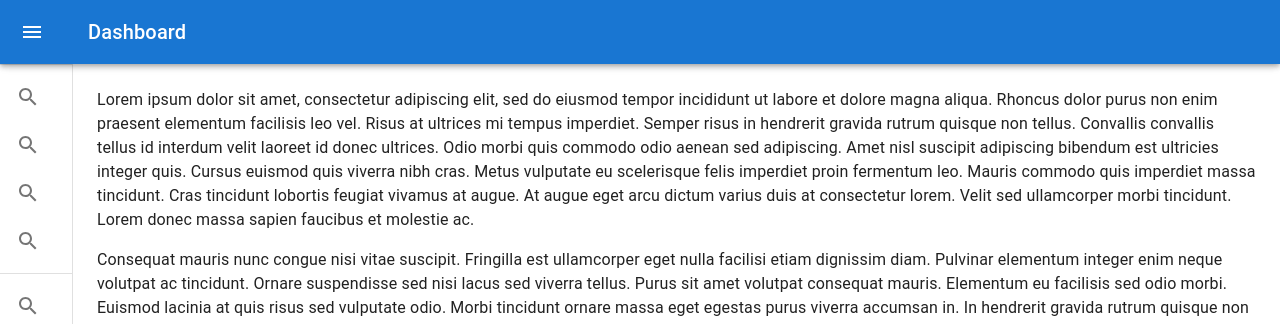
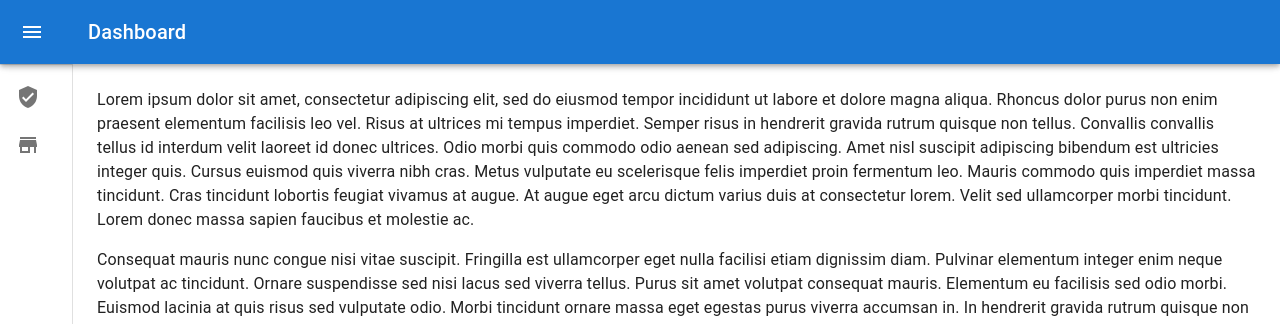
Before and after one commit to Cecelia-1018/Supermama-admin-web-app, a React (Create React App) app in the folder supermama-admin/: page / in a window 1280 px wide. Shown: the top 324 px of the page. Built offline with nearby package versions, Linux system fonts and the light colour scheme.

Commit message:
Update App.js

```diff
--- a/supermama-admin/src/App.js
+++ b/supermama-admin/src/App.js
@@ -14,9 +14,12 @@ import ListItemIcon from '@mui/material/ListItemIcon';
 import ListItemText from '@mui/material/ListItemText';
 
 import MenuIcon from '@material-ui/icons/Menu';
-import SearchIcon from '@material-ui/icons/Search';
 import ChevronRightIcon from '@material-ui/icons/ChevronRight';
 import ChevronLeftIcon from '@material-ui/icons/ChevronLeft';
+import VerifiedUserIcon from '@material-ui/icons/VerifiedUser';
+import StoreIcon from '@material-ui/icons/Store';
+
+
 
 const drawerWidth = 240;
 
@@ -119,24 +122,25 @@ export default function App() {
           </Typography>
         </Toolbar>
       </AppBar>
-      <Drawer variant="permanent" open={open}>
-        <DrawerHeader>
+      <Drawer  variant="permanent" open={open}>
+        <DrawerHeader >
           <IconButton onClick={handleDrawerClose}>
             {theme.direction === 'rtl' ?  <ChevronRightIcon />:  <ChevronLeftIcon />}
           </IconButton>
         </DrawerHeader>
         <Divider />
+
         <List>
-          {['Inbox', 'Starred', 'Send email', 'Drafts'].map((text, index) => (
+          {['Verify Pro', 'Verify Seller',].map((text, index) => (
             <ListItem button key={text}>
               <ListItemIcon>
-                {index % 2 === 0 ? <SearchIcon /> : <SearchIcon />}
+                {index % 2 === 0 ? <VerifiedUserIcon /> : <StoreIcon />}
               </ListItemIcon>
               <ListItemText primary={text} />
             </ListItem>
           ))}
         </List>
-        <Divider />
+        {/* <Divider />
         <List>
           {['All mail', 'Trash', 'Spam'].map((text, index) => (
             <ListItem button key={text}>
@@ -146,7 +150,8 @@ export default function App() {
               <ListItemText primary={text} />
             </ListItem>
           ))}
-        </List>
+        </List> */}
+
       </Drawer>
       <Box component="main" sx={{ flexGrow: 1, p: 3 }}>
         <DrawerHeader />
```
